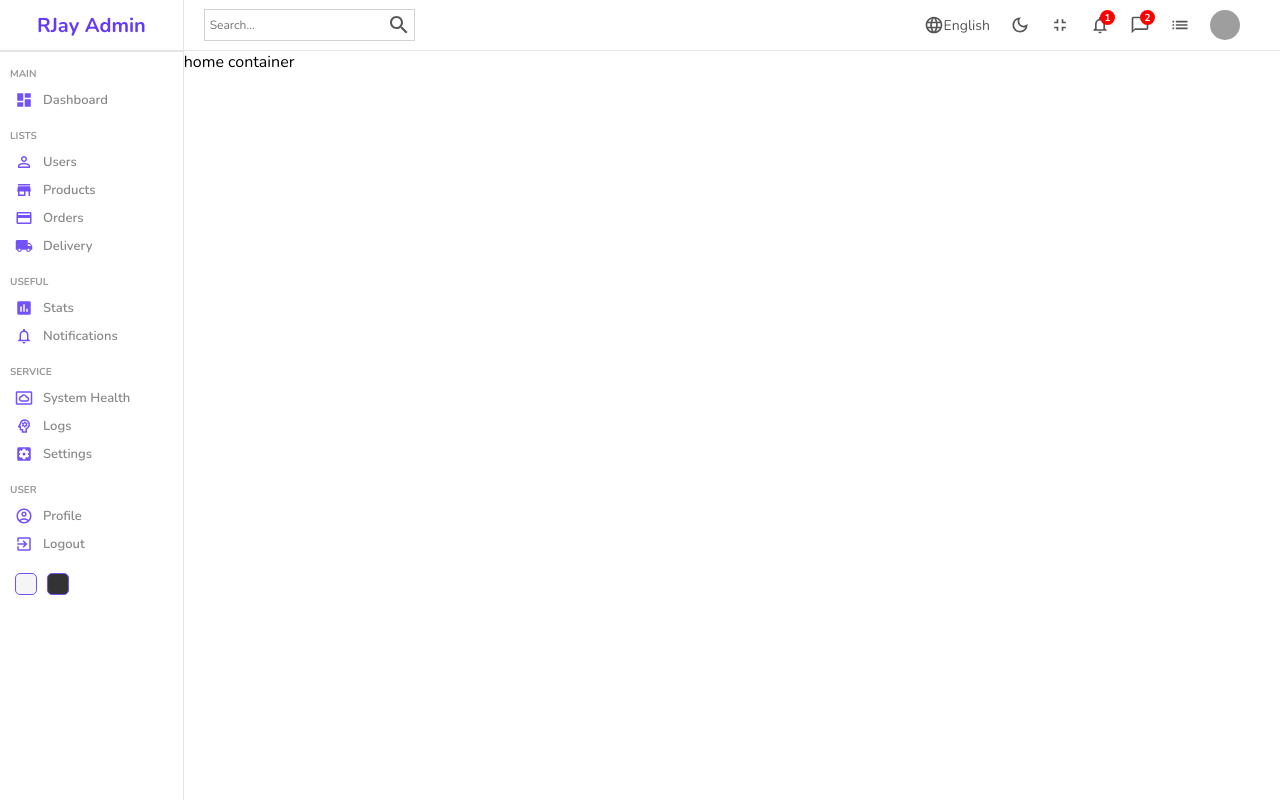
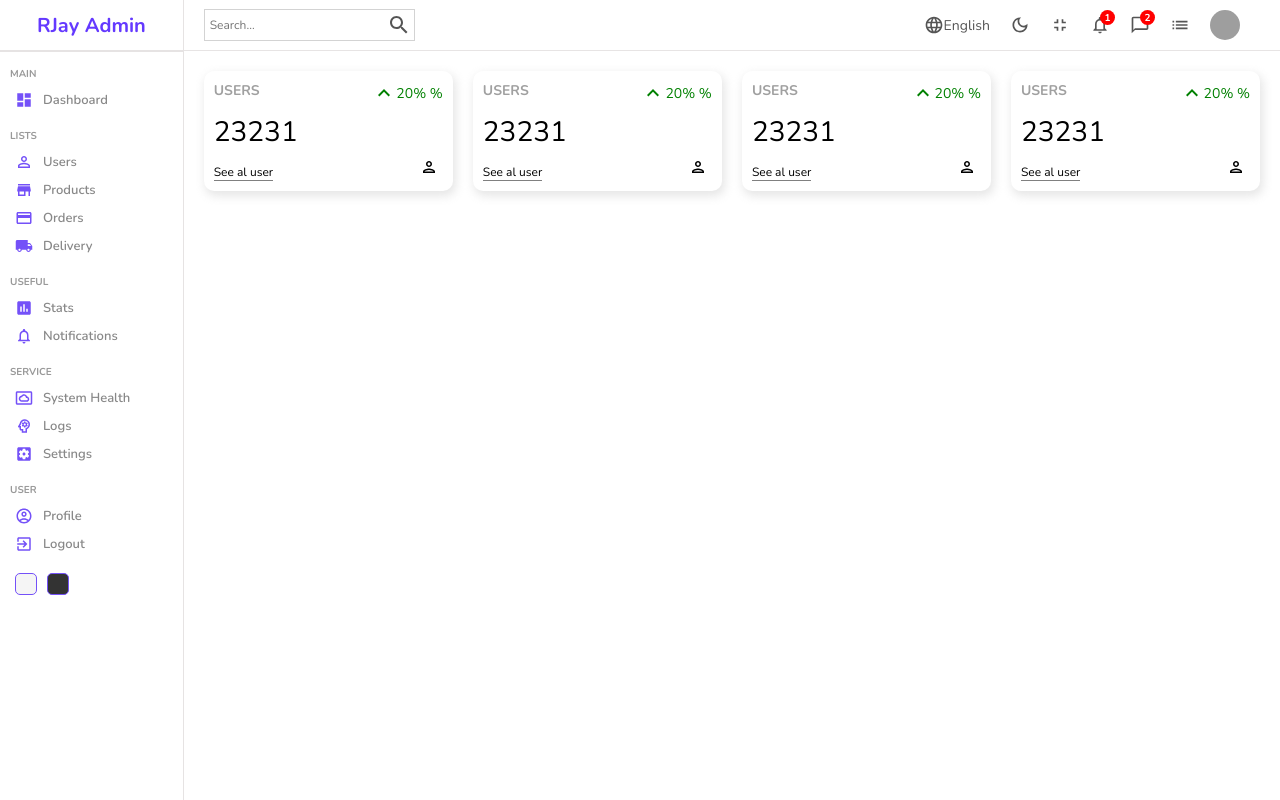
Before and after one commit to rjaybernardo/admin-panel, a React (Create React App) app: page / in a window 1280 px wide. Built offline with nearby package versions, Linux system fonts and the light colour scheme; grey boxes are pictures that could not be loaded.

Commit message:
widget component

```diff
--- /dev/null
+++ b/src/components/widget/Widget.jsx
@@ -0,0 +1,25 @@
+import PersonOutlined from '@mui/icons-material/PersonOutlined'
+import KeyboardArrowUpIcon from '@mui/icons-material/KeyboardArrowUp'
+
+import './widget.scss'
+
+const Widget = () => {
+  return (
+    <div className='widget'>
+      <div className='left'>
+        <span className='title'>USERS</span>
+        <span className='counter'>23231</span>
+        <span className='link'>See al user</span>
+      </div>
+      <div className='right'>
+        <div className='percentage positive'>
+          <KeyboardArrowUpIcon />
+          20% %
+        </div>
+        <PersonOutlined className='icon' />
+      </div>
+    </div>
+  )
+}
+
+export default Widget
--- /dev/null
+++ b/src/components/widget/widget.scss
@@ -0,0 +1,54 @@
+.widget {
+  display: flex;
+  justify-content: space-between;
+  flex: 1;
+  padding: 10px;
+  -webkit-box-shadow: 2px 4px 10px 1px rgba(0, 0, 0, 0.47);
+  box-shadow: 2px 4px 10px 1px rgba(201, 201, 201, 0.47);
+  border-radius: 10px;
+  height: 100px;
+
+  .left,
+  .right {
+    display: flex;
+    flex-direction: column;
+    justify-content: space-between;
+
+    .title {
+      font-weight: bold;
+      font-size: 14px;
+      color: rgb(160, 160, 160);
+    }
+
+    .counter {
+      font-size: 28px;
+      font-weight: 300;
+    }
+
+    .link {
+      width: max-content;
+      font-size: 12px;
+      border-bottom: 1px solid gray;
+    }
+
+    .percentage {
+      display: flex;
+      align-items: center;
+      font-size: 14px;
+
+      &.positive {
+        color: green;
+      }
+      &.negative {
+        color: red;
+      }
+    }
+
+    .icon {
+      font-size: 18px;
+      padding: 5px;
+      border-radius: 5px;
+      align-self: flex-end;
+    }
+  }
+}
--- a/src/pages/home/Home.jsx
+++ b/src/pages/home/Home.jsx
@@ -1,5 +1,6 @@
 import Sidebar from './../../components/sidebar/Sidebar'
 import Navbar from './../../components/navbar/Navbar'
+import Widget from './../../components/widget/Widget'
 import './home.scss'
 
 const Home = () => {
@@ -8,7 +9,12 @@
       <Sidebar />
       <div className='homeContainer'>
         <Navbar />
-        home container
+        <div className='widgets'>
+          <Widget />
+          <Widget />
+          <Widget />
+          <Widget />
+        </div>
       </div>
     </div>
   )
```
